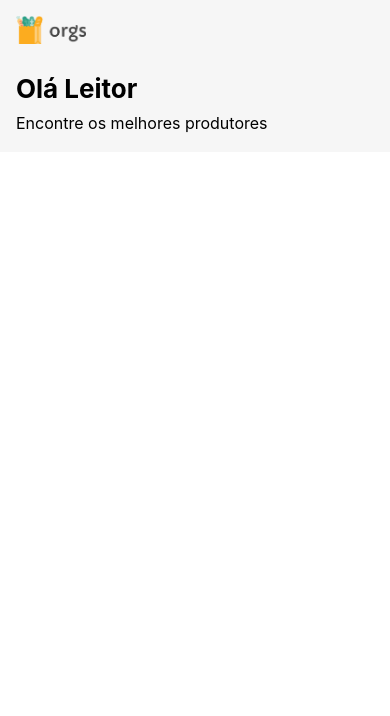
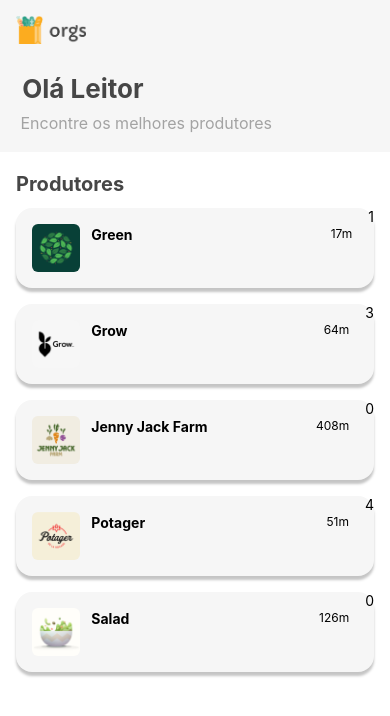
Before and after one commit to Gustavobtfelix/React-Native-Cli-App-orgs-hooks, a React Native app: screen / in a window 390 px wide. Shown: the top 716 px of the page. Built offline with nearby package versions, Linux system fonts and the light colour scheme.

Commit message:
adicionando produtores
Removendo uso de mock do topo e Index, Reorganizando index para que o Topo seja utilizado dentro dos Produtores. adicionando flatlist, lista e css em produtoresLista

```diff
--- a/App.js
+++ b/App.js
@@ -1,15 +1,20 @@
 import React from 'react';
-import { SafeAreaView, Text } from 'react-native';
+import { SafeAreaView, StyleSheet} from 'react-native';
 
 import Home from './src/telas/Home/index';
 import mock from './src/mocks/topo'
 
 function App() {
   return <>
-    <SafeAreaView>
+    <SafeAreaView style={estilos.tela}>
       <Home {...mock}/>
     </SafeAreaView>
   </>
 }
 
+const estilos = StyleSheet.create({
+  tela: {
+    flex: 1, //ocupa todo o espaço da tela
+  },
+})
 export default App;
--- /dev/null
+++ b/src/telas/Home/Componentes/Produtores.js
@@ -0,0 +1,48 @@
+import React, { useEffect, useState } from 'react'; //
+import { FlatList, StyleSheet, Text } from 'react-native';
+
+import { carregaProdutores } from '../../../servicos/carregaDados';
+import Lista from './ProdutoresLista';
+
+function Produtores({ topo: Topo }){ //Topo é o componente que vem do componente pai
+
+    const [titulo, setTitulo] = useState("Carregando..."); //titulo é o estado, setTitulo é a função que altera o estado
+    const [lista, setLista] = useState([]);
+
+    useEffect(() => {
+        const retorno = carregaProdutores();
+        setTitulo(retorno.tituloTXT);
+        setLista(retorno.listaTXT);
+    }, []); // useeffect com [] = array vazio = executa uma vez / useEffect : https://pt-br.reactjs.org/docs/hooks-effect.html
+
+    const TituloLista = () => {
+        return <>
+            <Topo />
+            <Text style={estilos.titulo}>{ titulo }</Text>
+        </>
+    };
+
+
+    return <FlatList
+        data={lista}
+        //renderItem={({item: {nome}}) => <Text>{ nome}</Text>}
+        renderItem={({item}) => <Lista {...item} />}
+        KeyExtractor={({ nome }) => nome}
+        ListHeaderComponent={TituloLista} />
+}
+
+const estilos = StyleSheet.create({
+    titulo: {
+        fontSize: 20,
+        lineHeight: 32,
+        marginHorizontal: 16,
+        marginTop: 16,
+        fontWeight: "bold",
+        color: '#464646',
+    },
+    lista: {
+
+    }
+})
+
+export default Produtores;
--- /dev/null
+++ b/src/telas/Home/Componentes/ProdutoresLista.js
@@ -0,0 +1,63 @@
+import React from "react";
+import { View, Text, Image, StyleSheet } from "react-native";
+
+
+function ListaDeProdutos({nome, imagem, distancia, estrelas}) {
+  return <View style={estilos.caixaCSS}>
+
+                <Image source={imagem} accessibilityLabel={nome} style={estilos.imagemCSS}/>
+                <View style={estilos.listaCSS}>
+                    <Text style={estilos.nomeCSS}> {nome} </Text>
+                    <Text style={estilos.distancia}>{distancia}</Text>
+                </View>
+                <Text>{estrelas}</Text>
+
+  </View>;
+}
+
+const estilos = StyleSheet.create({
+    caixaCSS: {
+        flexDirection: "row",
+        backgroundColor: "#F6F6F6",
+        marginVertical: 8,
+        marginHorizontal: 16,
+        borderRadius: 16,
+        //Android
+        elevation: 4,
+
+        //iOS
+        shadowColor: "#000",
+        shadowOffset: {
+            width: 0,
+            height: 4,
+        },
+        shadowOpacity: 0.23,
+        shadowRadius: 2.62,
+    },
+    imagemCSS: {
+        width: 48,
+        height: 48,
+        borderRadius: 6,
+        marginVertical: 16,
+        marginLeft: 16,
+    },
+    listaCSS: {
+        flex: 1,
+        flexDirection: 'row',
+        justifyContent: 'space-between',
+        marginLeft: 8,
+        marginVertical: 16,
+        marginRight: 16,
+    },
+    nomeCSS: {
+        fontSize: 14,
+        lineHeight: 22,
+        fontWeight: "bold",
+    },
+    distancia: {
+        fontSize: 12,
+        lineHeight: 19,
+    },
+});
+
+export default ListaDeProdutos;
--- a/src/telas/Home/Componentes/Topo.js
+++ b/src/telas/Home/Componentes/Topo.js
@@ -5,12 +5,12 @@ import logoOrgsImagem from '../../../../assets/logoOrgs.png';
 
 
 
-function Topo({boasVindasTXT, legendaTXT}) {
+function Topo() {
     return <>
        <View style={estilos.Topo}>
        <Image source={logoOrgsImagem} style={estilos.logoOrgs}/>
-       <Text style={estilos.BoasVindas}>{boasVindasTXT}</Text>
-       <Text style={estilos.legenda}>{legendaTXT}</Text>
+       <Text style={estilos.BoasVindas}> Olá Leitor </Text>
+       <Text style={estilos.legenda}> Encontre os melhores produtores </Text>
        </View>
     </>
   }
@@ -30,10 +30,12 @@ function Topo({boasVindasTXT, legendaTXT}) {
         fontSize: 26,
         lineHeight: 42,
         fontWeight: "bold",
+        color: '#464646',
     },
     legenda: {
         fontSize: 16,
         lineHeight: 26,
+        color: '#A3A3A3',
     }
   })
 
--- a/src/telas/Home/index.js
+++ b/src/telas/Home/index.js
@@ -1,10 +1,12 @@
 import React from 'react';
 import Topo from './Componentes/Topo';
+import Produtores from './Componentes/Produtores';
 
-function Home(topoTXT) {
+function Home() {
     return (
         <>
-        <Topo {...topoTXT}/>
+
+        <Produtores topo = {Topo}/>
         </>
     );
 }
```
Also changed, not shown: 1 other file (tests, documents, lock files or other folders).
